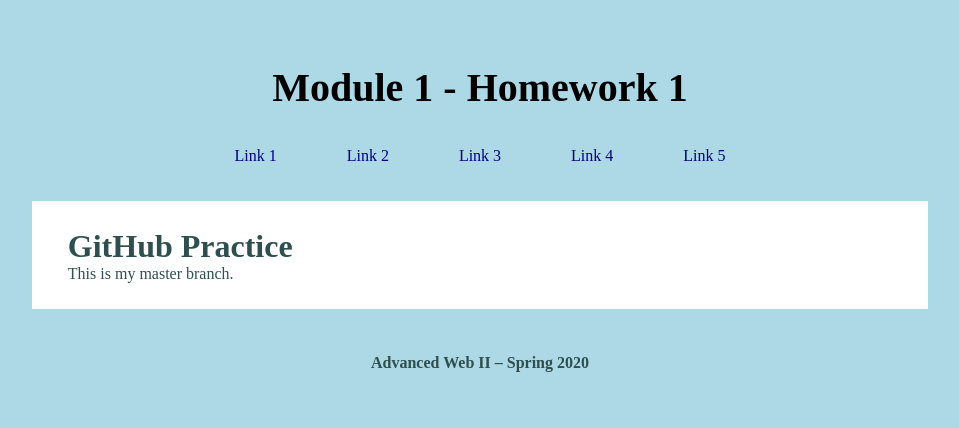
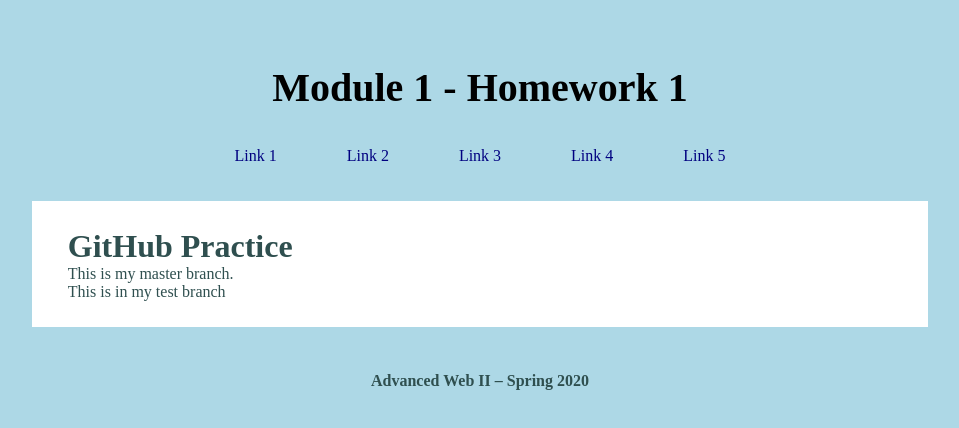
Before and after one commit to pgryski/m1-hw1-gryski-paige, a plain HTML site: page index.html in a window 1280 px wide. Shown: the whole page, without its empty margins (160-1119 px from the left). Drawn offline with Linux system fonts and the light colour scheme.

Commit message:
initial commit content test

```diff
--- a/index.html
+++ b/index.html
@@ -31,6 +31,7 @@
         <main>
             <h2>GitHub Practice</h2>
             <p>This is my master branch.</p>
+            <p>This is in my test branch</p>
         </main>
         <footer><h3>Advanced Web II – Spring 2020</h3></footer>
 	</body>
```
